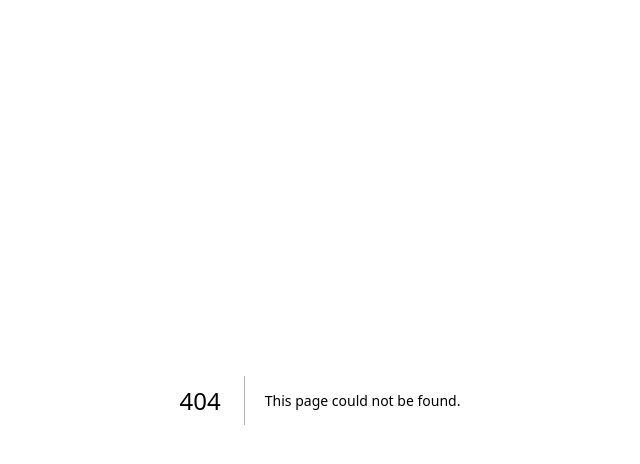
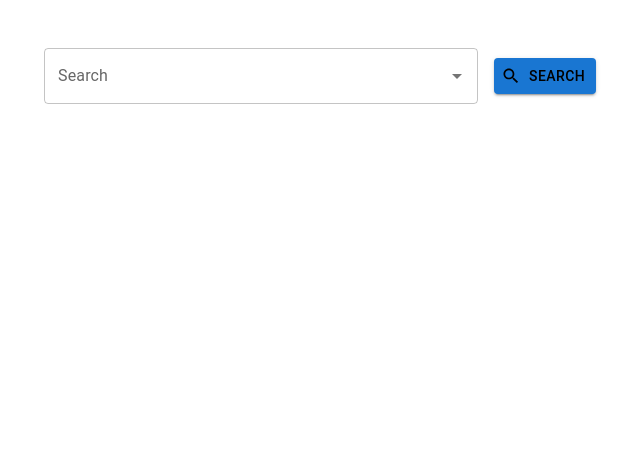
Before and after one commit to Mintaa911/SmartTutor, a Next.js app in the folder frontend/smart_tutor/: page /search_page in a window 1280 px wide. Before the commit this address had no page. Shown: the top 464 px of the page, without its empty margins (320-960 px from the left). Built offline with nearby package versions, Linux system fonts and the light colour scheme.

Commit message:
add a search bard

```diff
--- a/frontend/smart_tutor/next.config.js
+++ b/frontend/smart_tutor/next.config.js
@@ -1,6 +1,10 @@
 /** @type {import('next').NextConfig} */
 const nextConfig = {
   reactStrictMode: true,
+  experimental: {
+      esmExternals: false,
+    }
 }
 
+
 module.exports = nextConfig
--- a/frontend/smart_tutor/package.json
+++ b/frontend/smart_tutor/package.json
@@ -12,10 +12,14 @@
     "@chakra-ui/react": "^2.5.5",
     "@emotion/react": "^11.10.6",
     "@emotion/styled": "^11.10.6",
+    "@mui/icons-material": "^5.11.16",
+    "@mui/material": "^5.12.1",
+    "@mui/styled-engine-sc": "^5.12.0",
     "@types/node": "18.15.11",
     "@types/react": "18.0.37",
     "@types/react-dom": "18.0.11",
     "autoprefixer": "10.4.14",
+    "chakra-ui-simple-autocomplete": "^2.3.0",
     "eslint": "8.38.0",
     "eslint-config-next": "13.3.0",
     "framer-motion": "^10.12.4",
@@ -23,6 +27,8 @@
     "postcss": "8.4.22",
     "react": "18.2.0",
     "react-dom": "18.2.0",
+    "react-icons": "^4.8.0",
+    "styled-components": "^5.3.9",
     "tailwindcss": "3.3.1",
     "typescript": "5.0.4"
   }
--- /dev/null
+++ b/frontend/smart_tutor/src/pages/search_page.tsx
@@ -0,0 +1,58 @@
+import { useState } from 'react';
+import { ChakraProvider } from '@chakra-ui/react';
+import { createTheme, ThemeProvider } from '@mui/material/styles';
+import Autocomplete from '@mui/material/Autocomplete';
+import Button from '@mui/material/Button';
+import Container from '@mui/material/Container';
+import Stack from '@mui/material/Stack';
+import TextField from '@mui/material/TextField';
+import SearchIcon from '@mui/icons-material/Search';
+
+const muiTheme = createTheme();
+
+export default function App() {
+  const top100Films = [
+    { title: 'The Shawshank Redemption', value: 'shawshank' },
+    { title: 'The Godfather', value: 'godfather' },
+    { title: 'The Godfather: Part II', value: 'godfather2' },
+    { title: 'The Dark Knight', value: 'darkknight' },
+    { title: '12 Angry Men', value: 'angrymen' },
+    // add more options here
+  ];
+  const [value, setValue] = useState([]);
+
+  const handleSearch = () => {
+    console.log('Searching for:', value);
+    // add your search logic here
+  };
+
+  return (
+    <ChakraProvider>
+      <ThemeProvider theme={muiTheme}>
+        <Container maxWidth="sm">
+          <br />
+          <br />
+          <Stack direction="row" spacing={2} alignItems="center">
+            <Autocomplete
+              sx={{ width: "90%", '& .MuiInputLabel-root': { color: 'gray.500' } }}
+              multiple
+              id="search-bar"
+              options={top100Films}
+              value={value}
+              onChange={(event, newValue) => {
+                setValue(newValue);
+              }}
+              getOptionLabel={(option) => option.title}
+              renderInput={(params) => (
+                <TextField {...params} label="Search" placeholder="Favorites" />
+              )}
+            />
+            <Button sx={{ color: 'black' }} variant="contained" onClick={handleSearch} startIcon={<SearchIcon />}>
+              Search
+            </Button>
+          </Stack>
+        </Container>
+      </ThemeProvider>
+    </ChakraProvider>
+  );
+}
```
Also changed, not shown: 1 other file (tests, documents, lock files or other folders).
